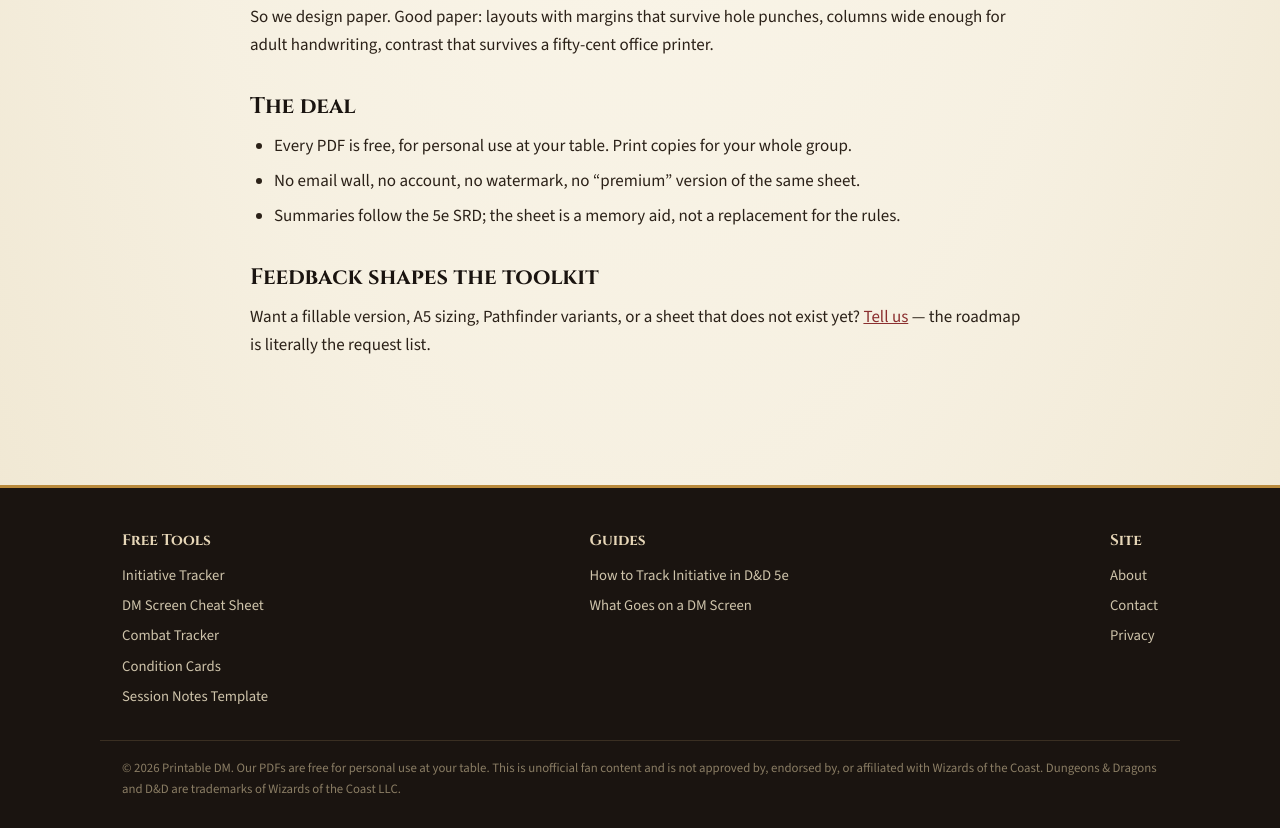
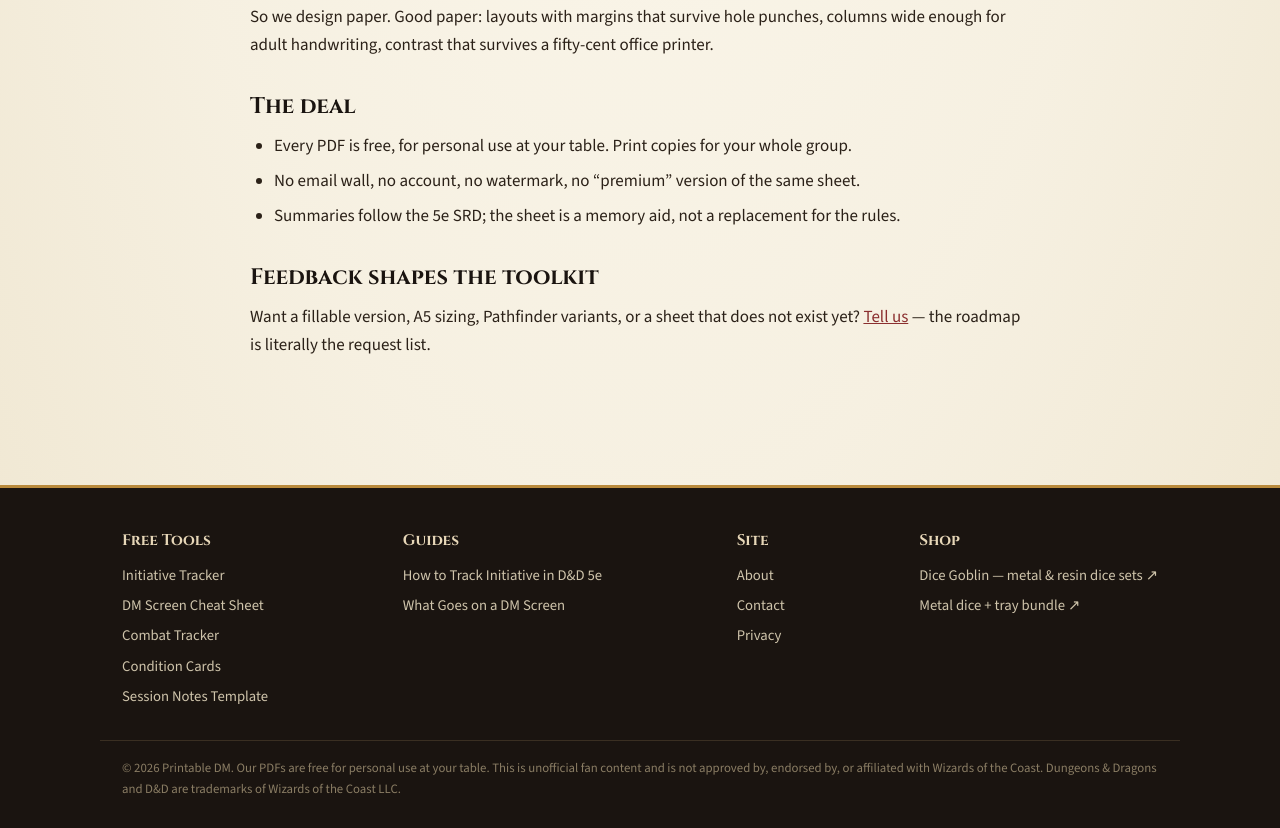
Before and after one commit to kylin-feng/printable-dm, a website: page about/index.html in a window 1280 px wide. Shown: the part 543-1371 px from the top of the page. Drawn offline with nearby package versions, Linux system fonts and the light colour scheme.

Commit message:
cross-link Dice Goblin shop in footer

```diff
--- a/about/index.html
+++ b/about/index.html
@@ -87,6 +87,13 @@
             <li><a href="../privacy/">Privacy</a></li>
           </ul>
         </div>
+        <div>
+          <h4>Shop</h4>
+          <ul>
+            <li><a href="https://kylin-feng.github.io/dice-goblin-shop/" target="_blank" rel="noopener">Dice Goblin &mdash; metal &amp; resin dice sets &#8599;</a></li>
+            <li><a href="https://kylin-feng.github.io/dice-goblin-shop/products/metal-dice-bundle/" target="_blank" rel="noopener">Metal dice + tray bundle &#8599;</a></li>
+          </ul>
+        </div>
       </div>
       <div class="wrap fine">
         <p>&copy; 2026 Printable DM. Our PDFs are free for personal use at your table. This is unofficial fan content and is not approved by, endorsed by, or affiliated with Wizards of the Coast. Dungeons &amp; Dragons and D&amp;D are trademarks of Wizards of the Coast LLC.</p>
```
Also changed, not shown: combat-tracker/index.html (+7 -0 lines), condition-cards/index.html (+7 -0 lines), contact/index.html (+7 -0 lines), dm-screen-cheat-sheet/index.html (+7 -0 lines), guides/how-to-track-initiative/index.html (+7 -0 lines), guides/what-goes-on-a-dm-screen/index.html (+7 -0 lines), index.html (+7 -0 lines), initiative-tracker/index.html (+7 -0 lines), privacy/index.html (+7 -0 lines), session-notes-template/index.html (+7 -0 lines), tools/build.mjs (+7 -0 lines).
